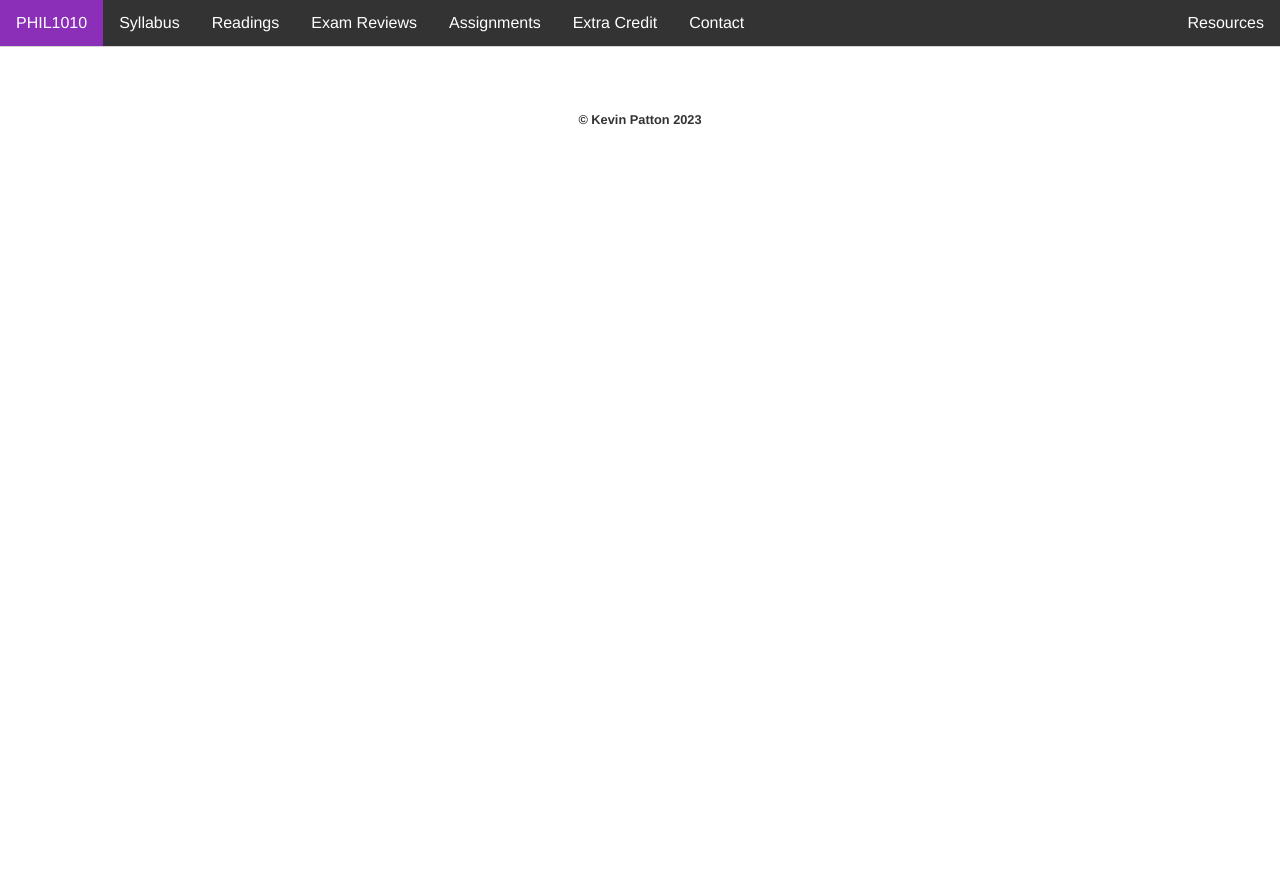
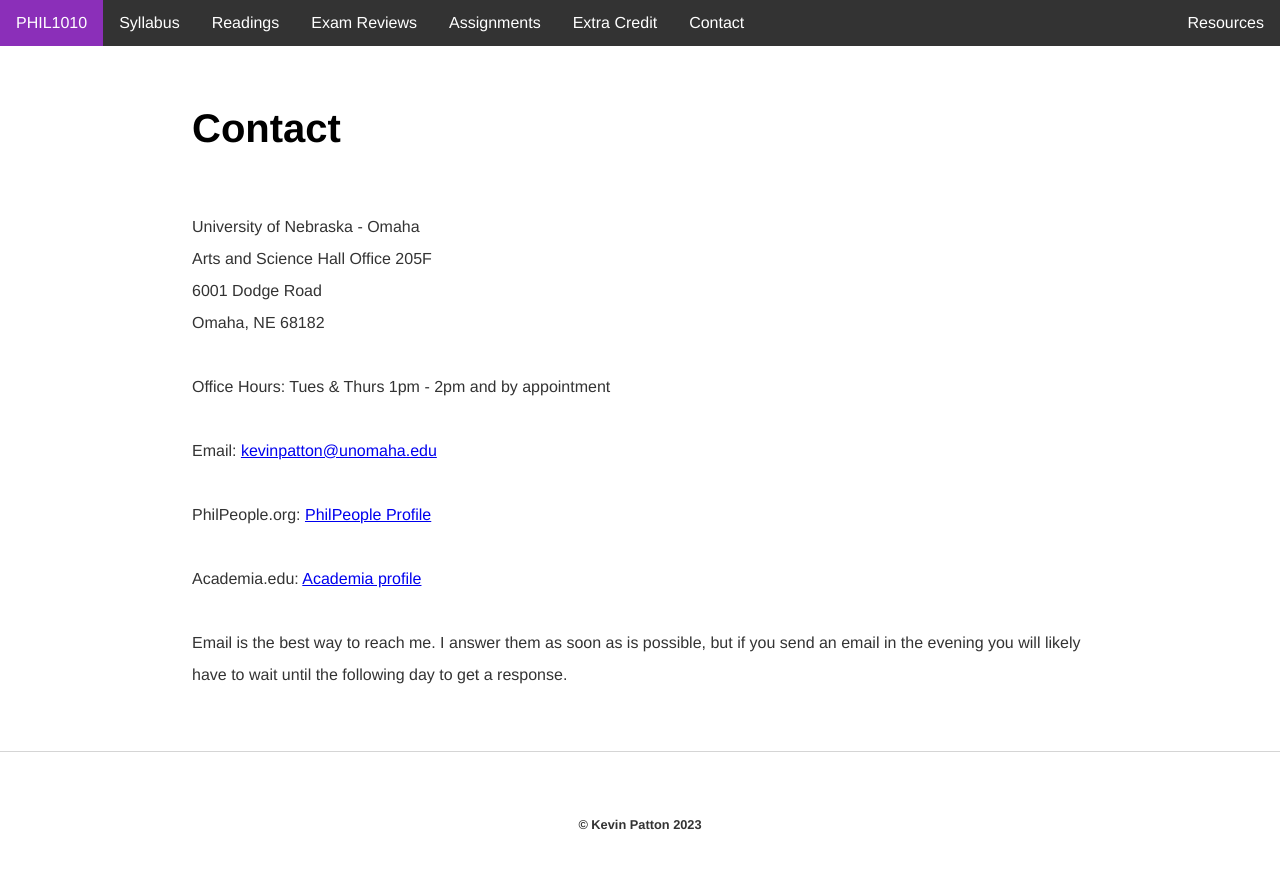
Before and after one commit to kevinjpatton/kevinjpatton.github.io, a Jekyll site: the page built from teaching/phil_1010/contact/index.html, in a window 1280 px wide. Shown: the top 869 px of the page. Built offline with Jekyll 4.4.1, drawn with Linux system fonts in a browser that asks for light colours; Markdown is read by kramdown in place of the engine named in the settings.

Commit message:
Update index.html

```diff
--- a/teaching/phil_1010/contact/index.html
+++ b/teaching/phil_1010/contact/index.html
@@ -2,3 +2,5 @@
 layout: 1010
 title: PHIL1010 - Assignments
 ---
+<h1>Contact</h1>
+<p>University of Nebraska - Omaha<br>Arts and Science Hall Office 205F<br />6001 Dodge Road<br />Omaha, NE 68182<br><br>Office Hours: Tues & Thurs 1pm - 2pm and by appointment<br><br>Email: <a href="mailto:kevinpatton@unomaha.edu" target="_blank">kevinpatton@unomaha.edu</a><br><br>PhilPeople.org: <a href="https://philpeople.org/profiles/kevin-patton-2" target="_blank">PhilPeople Profile</a><br><br>Academia.edu: <a href="https://un-lincoln.academia.edu/KevinPatton" target="_blank">Academia profile</a><br><br>Email is the best way to reach me.  I answer them as soon as is possible, but if you send an email in the evening you will likely have to wait until the following day to get a response.</p>
```
